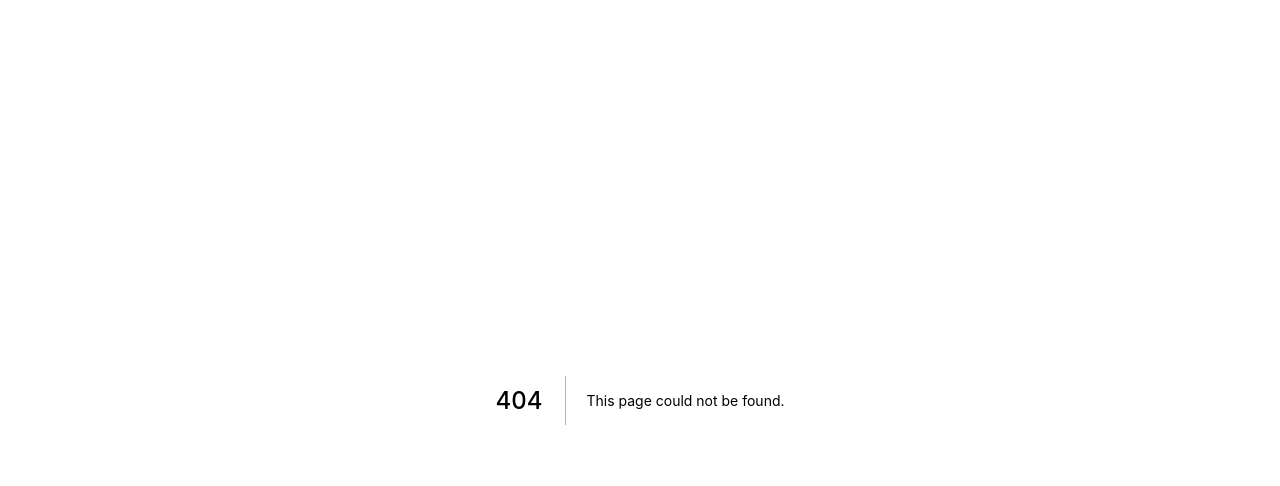
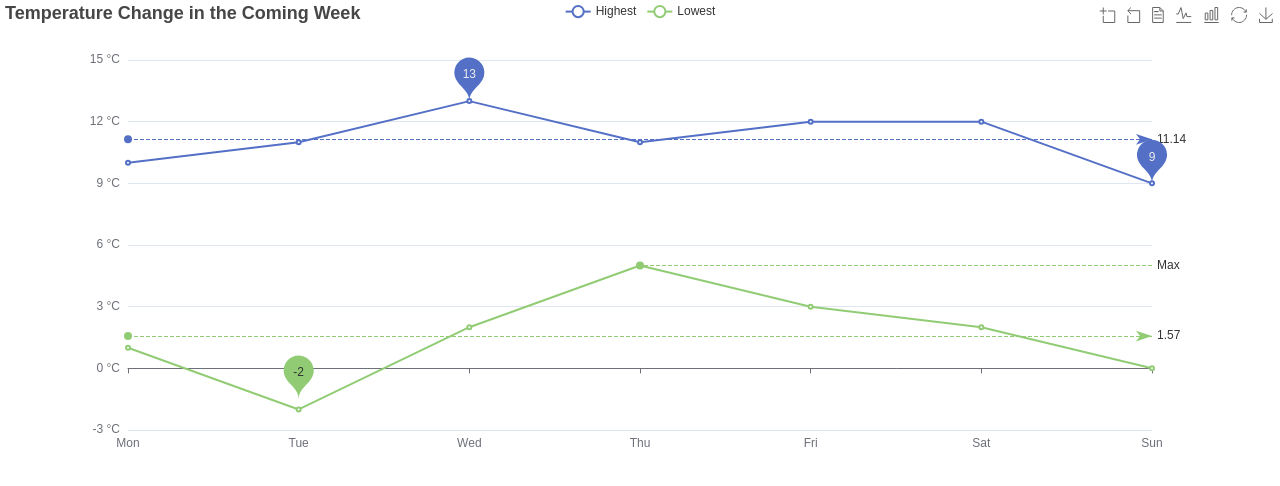
Before and after one commit to hbarve1/charts-and-graphs, a Next.js app: page /echarts/line/temperature-change-in-coming-week in a window 1280 px wide. Before the commit this address had no page. Shown: the top 486 px of the page. Built offline with nearby package versions, Linux system fonts and the light colour scheme.

Commit message:
echarts/line/temperature-change-in-coming-week

```diff
--- /dev/null
+++ b/pages/echarts/line/temperature-change-in-coming-week.js
@@ -0,0 +1,96 @@
+/** @format */
+
+import ReactECharts from "../../../components/echarts/ReactECharts";
+
+const option = {
+  title: {
+    text: "Temperature Change in the Coming Week",
+  },
+  tooltip: {
+    trigger: "axis",
+  },
+  legend: {},
+  toolbox: {
+    show: true,
+    feature: {
+      dataZoom: {
+        yAxisIndex: "none",
+      },
+      dataView: { readOnly: false },
+      magicType: { type: ["line", "bar"] },
+      restore: {},
+      saveAsImage: {},
+    },
+  },
+  xAxis: {
+    type: "category",
+    boundaryGap: false,
+    data: ["Mon", "Tue", "Wed", "Thu", "Fri", "Sat", "Sun"],
+  },
+  yAxis: {
+    type: "value",
+    axisLabel: {
+      formatter: "{value} °C",
+    },
+  },
+  series: [
+    {
+      name: "Highest",
+      type: "line",
+      data: [10, 11, 13, 11, 12, 12, 9],
+      markPoint: {
+        data: [
+          { type: "max", name: "Max" },
+          { type: "min", name: "Min" },
+        ],
+      },
+      markLine: {
+        data: [{ type: "average", name: "Avg" }],
+      },
+    },
+    {
+      name: "Lowest",
+      type: "line",
+      data: [1, -2, 2, 5, 3, 2, 0],
+      markPoint: {
+        data: [{ name: "周最低", value: -2, xAxis: 1, yAxis: -1.5 }],
+      },
+      markLine: {
+        data: [
+          { type: "average", name: "Avg" },
+          [
+            {
+              symbol: "none",
+              x: "90%",
+              yAxis: "max",
+            },
+            {
+              symbol: "circle",
+              label: {
+                position: "start",
+                formatter: "Max",
+              },
+              type: "max",
+              name: "最高点",
+            },
+          ],
+        ],
+      },
+    },
+  ],
+};
+
+const Echarts = () => {
+  return (
+    <div>
+      <ReactECharts
+        option={option}
+        style={{
+          height: "500px",
+        }}
+      />
+    </div>
+  );
+};
+
+export default Echarts;
```
